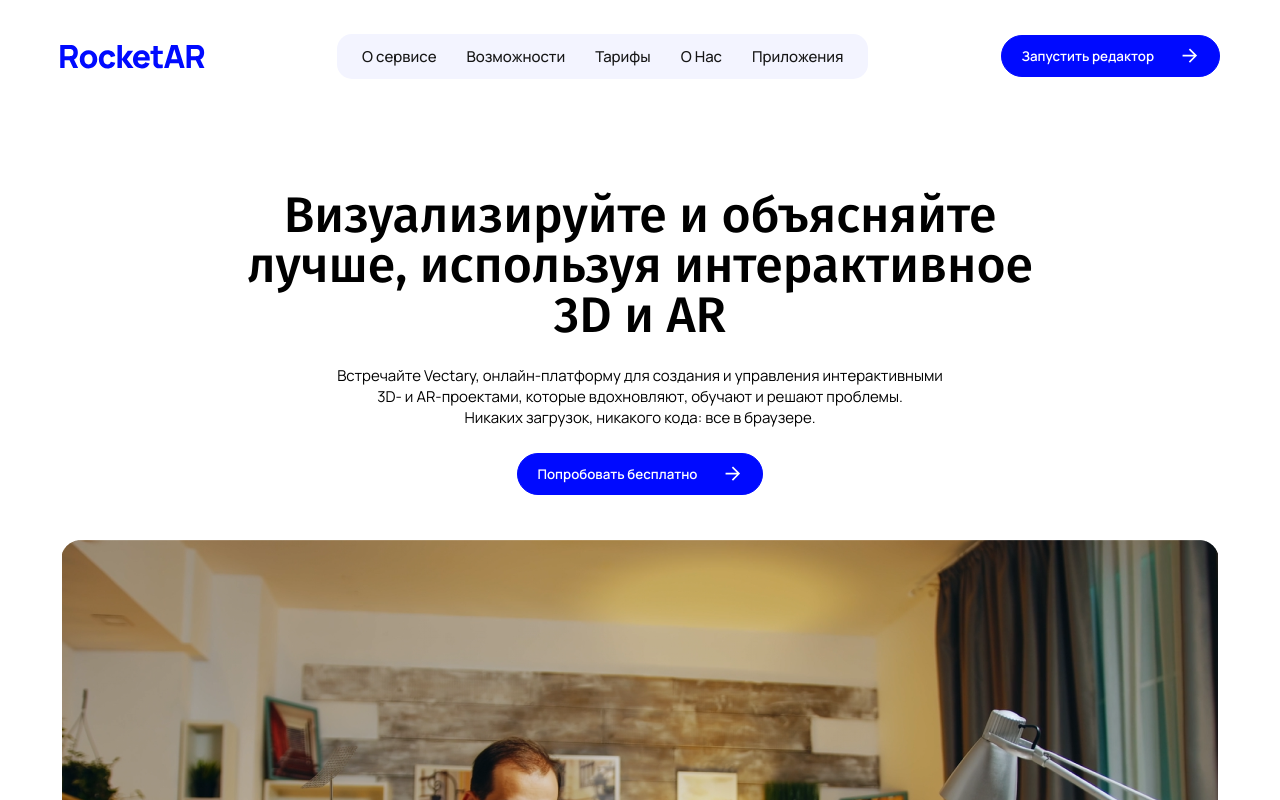
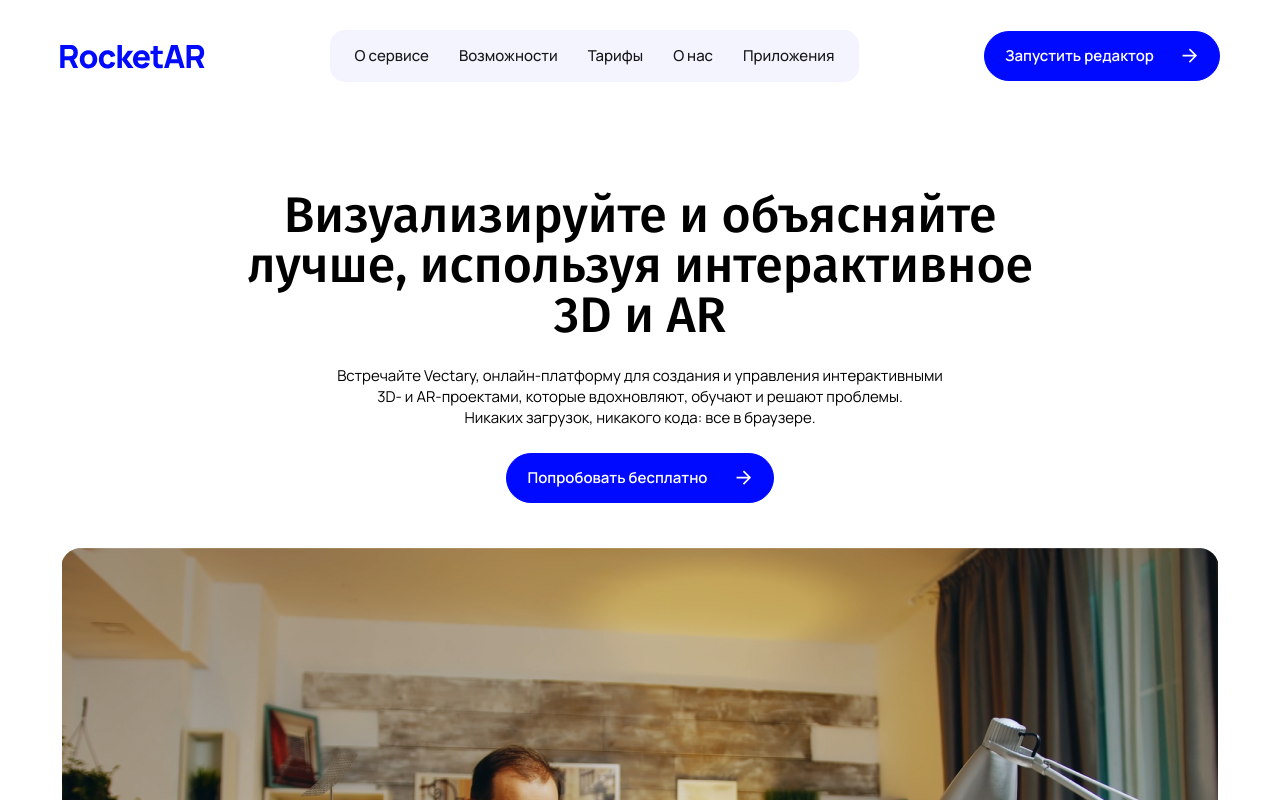
Before and after one commit to sawcrazy/nikulin, a React (Vite) app: page / in a window 1280 px wide. Shown: the top 800 px of the page. Built offline with nearby package versions, Linux system fonts and the light colour scheme.

Commit message:
section1

```diff
--- a/src/App.css
+++ b/src/App.css
@@ -18,6 +18,9 @@ button{
     font-weight: 600;
     padding: 10px 20px;
     cursor: pointer;
+    font-size: 15px;
+    line-height: 28px;
+
 }
 h1{
     font-family: Fira Sans,sans-serif;
@@ -52,6 +55,9 @@ a{
     background: rgba(243, 244, 255, 1);
     padding: 12px 25px 12px 25px;
     font-weight: 500;
+    font-size: 15px;
+    line-height: 28px;
+
 }
 .header__menu ul {
     display: flex;
@@ -65,6 +71,7 @@ a{
     color: white;
     border: 1px solid rgba(0, 10, 255, 1);
     background: rgba(0, 10, 255, 1);
+    line-height: 28px;
 }
 .possibilities{
     padding-top: 108px;
--- a/src/App.tsx
+++ b/src/App.tsx
@@ -12,7 +12,7 @@ export const App = ()=> {
                         <li><a href="">О сервисе</a></li>
                         <li><a href="">Возможности</a></li>
                         <li><a href="">Тарифы</a></li>
-                        <li><a href="">О Нас</a></li>
+                        <li><a href="">О нас</a></li>
                         <li><a href="">Приложения</a></li>
                     </ul>
                 </nav>
```
